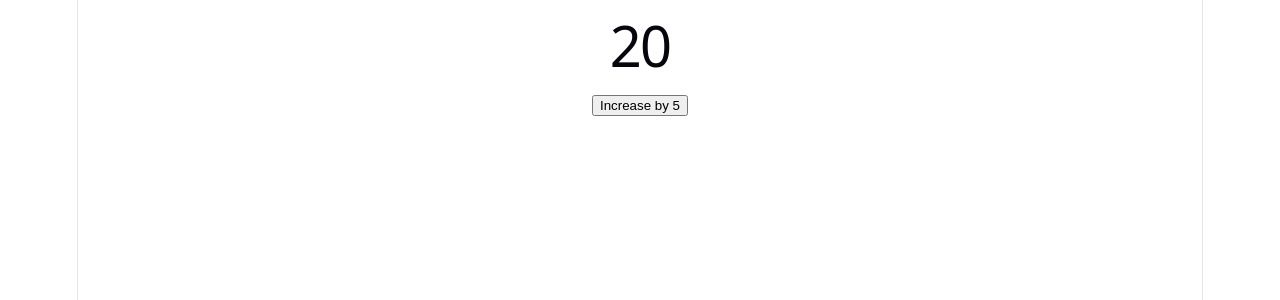
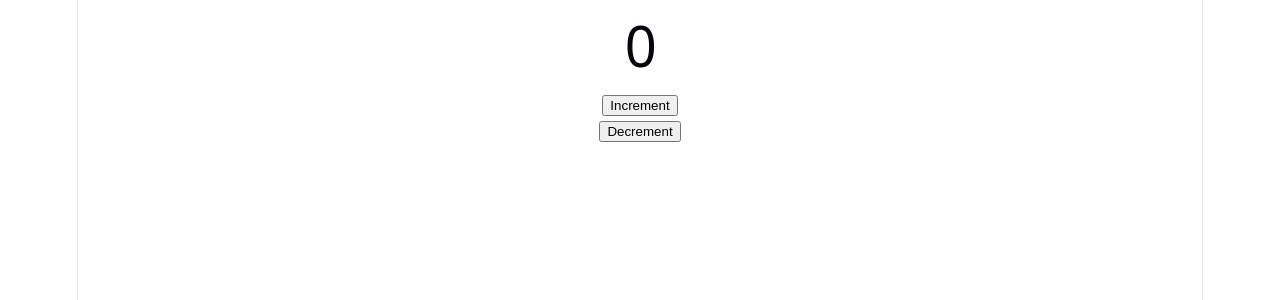
Before and after one commit to ishaagarwal18/FSD, a React app: page / in a window 1280 px wide. Shown: the top 300 px of the page. Built offline with nearby package versions, Linux system fonts and the light colour scheme; the HTML template or start-up script is replaced by a standard one.

Commit message:
useReduced code2

```diff
--- /dev/null
+++ b/src/UR2.jsx
@@ -0,0 +1,27 @@
+//create a react js to increase by 1 while clicking on button increment
+//and decrease value by 1 while on button decrement.
+//initialize the value with 0
+//use useReducer hook to perform this task
+
+import { useReducer } from "react";
+
+function reducer(state, action) {
+    if(action.type==="increment"){
+        return state+1;
+    }
+    else{
+        return state-1;
+    }
+}
+
+function UR2(){
+    const[state,dispatch]=useReducer(reducer,0);
+    return(
+        <div align="center">
+            <h1>{state}</h1>
+            <button onClick={()=>dispatch({type:"increment"})}>Increment</button><br></br>
+            <button onClick={()=>dispatch({type:"decrement"})}>Decrement</button>
+        </div>
+    )
+}
+export default UR2;
--- a/src/main.jsx
+++ b/src/main.jsx
@@ -14,9 +14,17 @@ import './index.css'
 // import US5 from "./US5.jsx"
 // import US6 from "./US6.jsx"
 // import US7 from "./US7.jsx"
+// import MF1 from "./MF1.jsx"
+// import MF2 from "./MF2.jsx"
+// import MF3 from "./MF3.jsx"
+// import MF4 from "./MF4.jsx"
+// import P1 from "./P1.jsx"
+// import P3 from "./P3.jsx"
+// import P5 from "./P5.jsx"
 // import Form1 from './form1.jsx'
 // import Practice from './practice.jsx'
-import UR1 from './UR1'
+// import UR1 from './UR1'
+import UR2 from './UR2'
 
 createRoot(document.getElementById('root')).render(
   <StrictMode>
@@ -28,6 +36,8 @@ createRoot(document.getElementById('root')).render(
     {/* <Notfound/> */}
     {/* <Form1/> */}
     {/* <Practice/> */}
-    <UR1 />
+    {/* <UR1 /> */}
+    <UR2 />
+
   </StrictMode>,
 )
```
